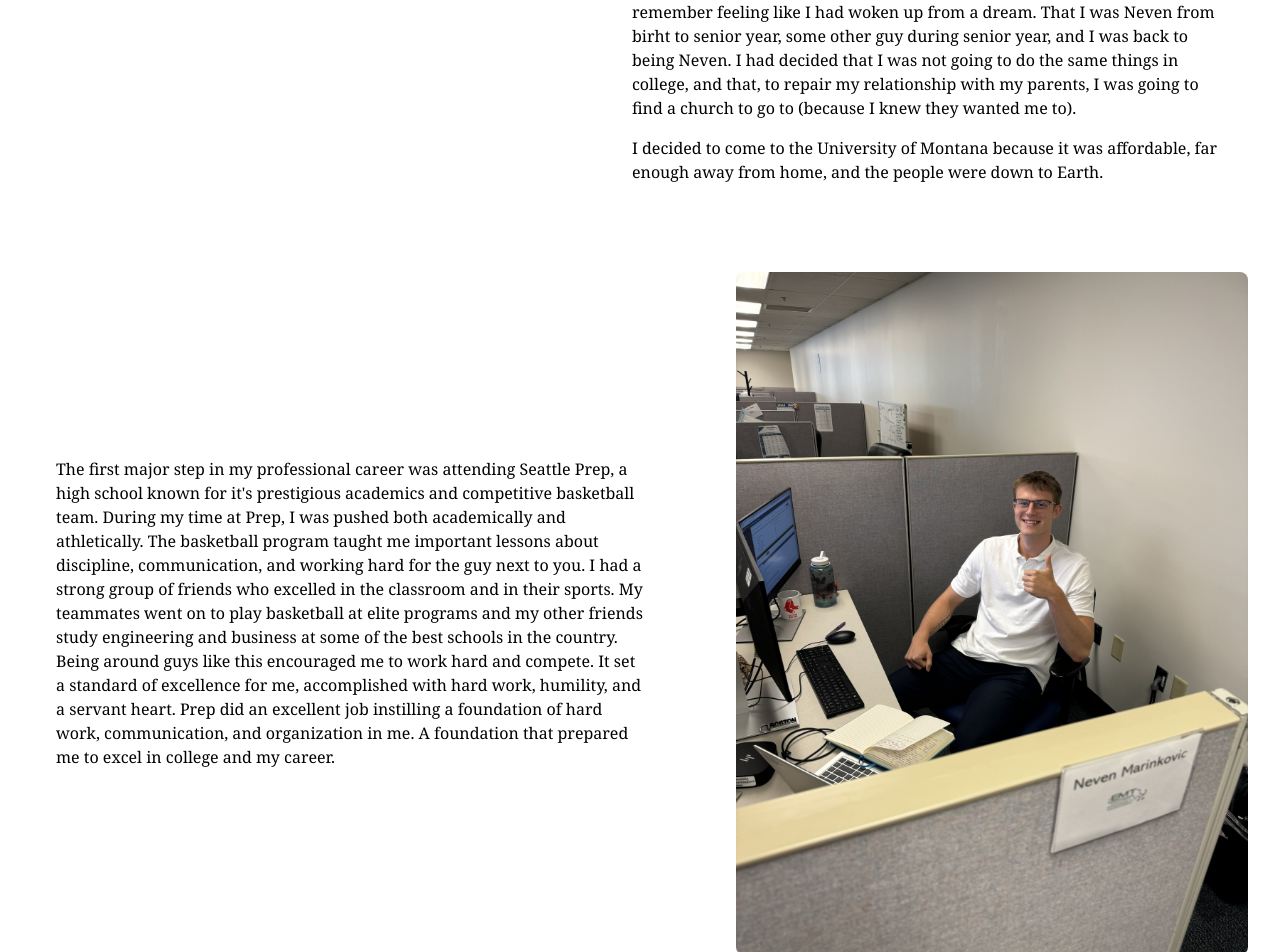
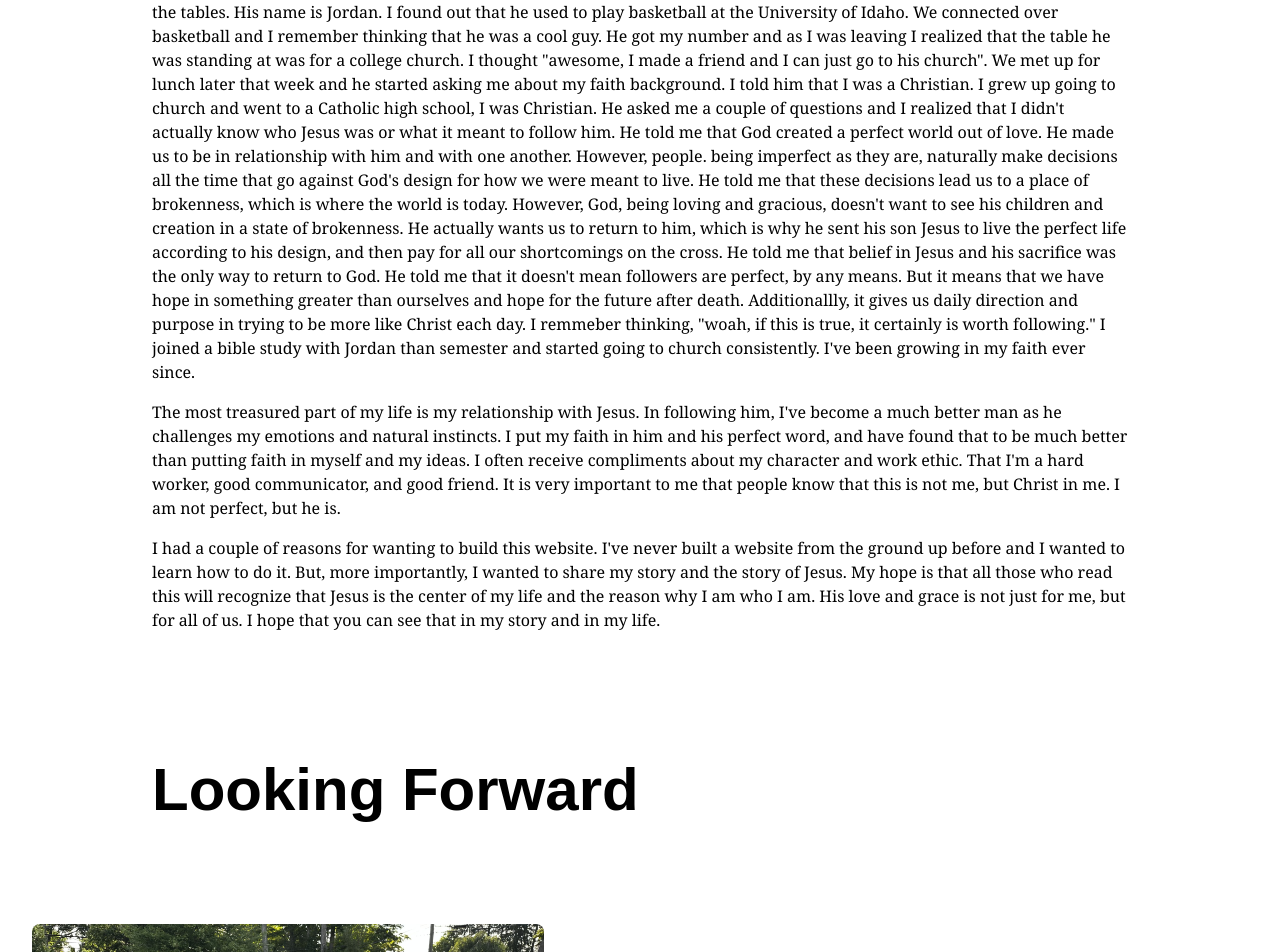
Before and after one commit to nevenmarinkovic/neven-portfolio, a Next.js app: page /about in a window 1280 px wide. Shown: the part 1720-2672 px from the top of the page. Built offline with nearby package versions, Linux system fonts and the light colour scheme.

Commit message:
About page work

```diff
--- a/app/about/page.js
+++ b/app/about/page.js
@@ -30,20 +30,8 @@ export default function Page() {
               </div>
 
 
-      //This will be the personal about me section of the page
-      <section className="flex flex-col md:flex-row items-center justify-between max-w-full ">
-        <div className="max-w-lg h-full md:w-1/2 mx-auto">
-          <Image
-            src="/Engaged.jpg" // replace with your image in public/
-            alt="Engaged"
-            width={1000}
-            height={1000}
-            className="rounded-lg"
-          />
-
-        </div>
-        <div className="w-full md:w-1/2 space-y-4 mx-auto p-6 rounded-lg items-center justify-center">
-        <h1 className="text-black">I'm not perfect, but He is.</h1>
+        <div className="w-full max-w-5xl space-y-4 mx-auto p-6 rounded-lg items-center justify-center">
+        <h1 className="text-black text-2xl md:text-6xl py-4 font-bold">I'm not perfect, but He is.</h1>
           <p className="text-black dark:text-black-300 font-serif">
             I grew up in Kirkland, Washington, a suburb of Seattle, in a very loving family. I was very much a rule-following kid, always looking to ensure that mom and dad were happy with me. Due to my both my parents following Jesus
             and my rule-following nature, I am sure that people looking at me thought I was a follower as well. However, that was not the case. When I arrived at high school, a religious high school, I quickly learned that most of
@@ -57,28 +45,64 @@ export default function Page() {
             They grounded me and I was left mostly alone during my last three weeks before college. I had lots of time to reflect on the previous year. I remember feeling like I had woken up from a dream. That I was Neven from birht to senior year, some other guy during senior year, and I was back to being Neven.
             I had decided that I was not going to do the same things in college, and that, to repair my relationship with my parents, I was going to find a church to go to (because I knew they wanted me to).
           </p>
+          <h2 className="text-black text-2xl md:text-6xl py-4 font-bold">The Good News</h2>
           <p className="text-black dark:text-black-300 font-serif">
-            I decided to come to the University of Montana because it was affordable, far enough away from home, and the people were down to Earth.
+            I decided to come to the University of Montana because it was affordable, far enough away from home, and I thought the people were down to earth when I visited. On my first day on campus, after moving into my dorm, I was walking around the oval (center of campus).
+            All of the clubs and organizations were out on the oval tabling. I started talking to this very tall guy at one of the tables. His name is Jordan. I found out that he used to play basketball at the University of Idaho. We connected over basketball and I remember thinking that he was a cool guy.
+            He got my number and as I was leaving I realized that the table he was standing at was for a college church. I thought "awesome, I made a friend and I can just go to his church". We met up for lunch later that week and he started asking me about my faith background.
+            I told him that I was a Christian. I grew up going to church and went to a Catholic high school, I was Christian. He asked me a couple of questions and I realized that I didn't actually know who Jesus was or what it meant to follow him. He told me that God created a perfect world out of love.
+            He made us to be in relationship with him and with one another. However, people. being imperfect as they are, naturally make decisions all the time that go against God's design for how we were meant to live. He told me that these decisions lead us to a place of brokenness, which is where the world is today.
+            However, God, being loving and gracious, doesn't want to see his children and creation in a state of brokenness. He actually wants us to return to him, which is why he sent his son Jesus to live the perfect life according to his design, and then pay for all our shortcomings on the cross.
+            He told me that belief in Jesus and his sacrifice was the only way to return to God. He told me that it doesn't mean followers are perfect, by any means. But it means that we have hope in something greater than ourselves and hope for the future after death. Additionallly, it gives us daily direction and purpose
+            in trying to be more like Christ each day. I remmeber thinking, "woah, if this is true, it certainly is worth following." I joined a bible study with Jordan than semester and started going to church consistently. I've been growing in my faith ever since.
           </p>
+          <p className="text-black dark:text-black-300 font-serif">
+            The most treasured part of my life is my relationship with Jesus. In following him, I've become a much better man as he challenges my emotions and natural instincts. I put my faith in him and his perfect word, and have found that to be much better than putting faith in myself and my ideas.
+            I often receive compliments about my character and work ethic. That I'm a hard worker, good communicator, and good friend. It is very important to me that people know that this is not me, but Christ in me. I am not perfect, but he is.
+          </p>
+          <p className="text-black dark:text-black-300 font-serif">
+          I had a couple of reasons for wanting to build this website. I've never built a website from the ground up before and I wanted to learn how to do it. But, more importantly, I wanted to share my story and the story of Jesus. My hope is that all those who read this will recognize that
+          Jesus is the center of my life and the reason why I am who I am. His love and grace is not just for me, but for all of us. I hope that you can see that in my story and in my life.
+            </p>
           </div>
+
+        <div className="w-full max-w-5xl space-y-4 mx-auto p-6 rounded-lg items-center justify-center">
+          <h2 className="text-black text-2xl md:text-6xl py-4 font-bold">Looking Forward</h2>
+        </div>
+
+      <section className="flex flex-col md:flex-row items-center justify-between max-w-full ">
+      <div className="max-w-lg h-full md:w-1/2 mx-auto">
+          <Image
+            src="/Engaged.jpg" // replace with your image in public/
+            alt="Engaged"
+            width={1000}
+            height={1000}
+            className="rounded-lg"
+          />
+        </div>
+        <div className="w-full md:w-1/2 space-y-4 mx-auto p-6 rounded-lg items-center justify-center">
+
+        <p className="text-black dark:text-black-300 font-serif">
+            I'm super blessed to be marrying my best friend, Hannah, right after graduation in May. Hannah is a also a follower of Christ and has been a huge part of my life since meeting her at the recreation center in the fall of 2023. Hannah is graduating from The University of Montana Law School in May.
+            She is a 2nd Liuetenant in the Marines and plans on joining their Judge Advocate Division. She is strong, smart, passionate, and so fun to spend time with. I am so excited to be marrying her and starting a family together. Hannah and I enjoy running, hiking, weight lifting, playing spike ball, and reading.
+            This photo was taken right after I proposed to her (we were on a run).
+          </p>
+      </div>
       </section>
 
       <section className="flex flex-col md:flex-row items-center justify-between max-w-full ">
-
       <div className="w-full md:w-1/2 space-y-4 mx-auto p-6 rounded-lg items-center justify-center">
           <p className="text-black dark:text-black-300 font-serif">
-            The first major step in my professional career was attending Seattle Prep, a high school known for it's prestigious academics and competitive
-            basketball team. During my time at Prep, I was pushed both academically and athletically. The basketball program taught me important lessons about discipline, communication, and working hard for the guy next to you.
-            I had a strong group of friends who excelled in the classroom and in their sports. My teammates went on to play basketball at elite programs and my other friends study engineering and business at some of the best schools in the country.
-            Being around guys like this encouraged me to work hard and compete. It set a standard of excellence for me, accomplished with hard work, humility, and a servant heart. Prep did an excellent job instilling a foundation of hard work, communication, and organization in me.
-            A foundation that prepared me to excel in college and my career.
+            Due to Hannah's job, we will be moving around a lot in the next few years. We are both super excited about this as it will allow us to see new places and meet new people. It meant that, when I was looking for a full time job, I needed to find a place that would allow me to work remote.
+            I was very grateful to find a role with Ravus. Ravus is a Missoula based consulting firm that specializes in helping customers implement BillingPlatform and Stripe to optimize their billing and revenue management processes. When interviewing with them, I was immidiately drawn to their
+            culture and values. Ravus is a group of people who are passionate about delivering quality work to their customers. It's been a joy to work with them in a part-time capacity during my last semester. I'm very excited to start full time with them in August.
           </p>
       </div>
 
         <div className="max-w-lg h-full md:w-1/2 mx-auto">
           <Image
-            src="/Professional.jpg" // replace with your image in public/
-            alt="Professional"
+            src="/Ravus2.png" // replace with your image in public/
+            alt="Ravus"
             width={1000}
             height={500}
             className="rounded-lg"
@@ -88,6 +112,6 @@ export default function Page() {
 
       </section>
 
-    </div>
+      </div>
     );
   }
```
Also changed, not shown: public/Ravus.jpg (added), public/Ravus2.png (added).
